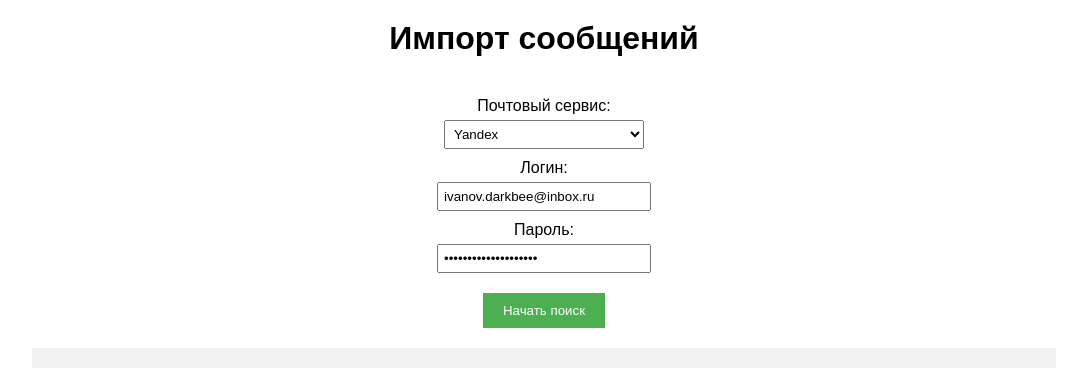
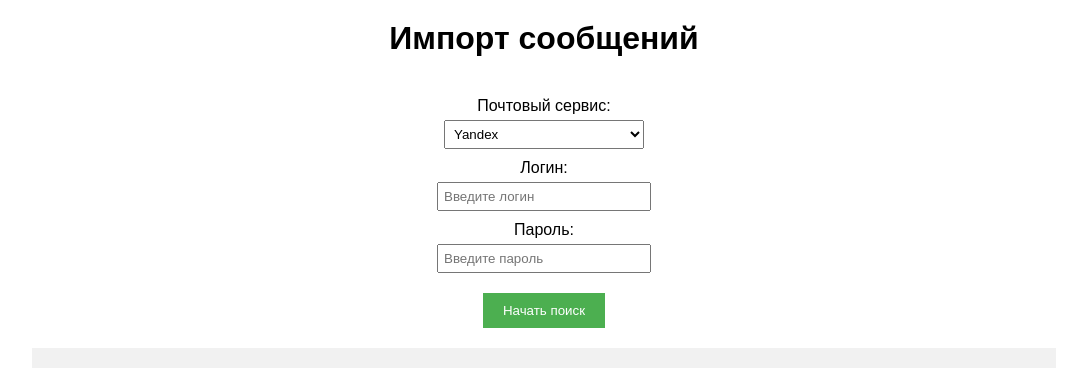
Before and after one commit to Blacksite54/mail-websocket, a Django app: page /user/import-messages/ in a window 1280 px wide. Shown: the top 388 px of the page, without its empty margins (96-1183 px from the left). Run offline with Django 5.2, Linux system fonts and the light colour scheme.

Commit message:
fix: html

```diff
--- a/api/users/templates/users/index.html
+++ b/api/users/templates/users/index.html
@@ -10,17 +10,17 @@
 
 <div class="import-form">
     <label for="email-service">Почтовый сервис:</label>
-    <select id="email-service" value="mail.ru">
+    <select id="email-service">
         <option value="yandex.ru">Yandex</option>
         <option value="gmail.com">Gmail</option>
         <option value="mail.ru">Mail.ru</option>
     </select>
 
     <label for="username">Логин:</label>
-    <input type="text" id="username" value="ivanov.darkbee@inbox.ru" placeholder="Введите логин">
+    <input type="text" id="username" placeholder="Введите логин">
 
     <label for="password">Пароль:</label>
-    <input type="password" id="password" value="m62KEXxqR5uR3Gm2ugpW" placeholder="Введите пароль">
+    <input type="password" id="password" placeholder="Введите пароль">
 
     <button id="start-search-btn">Начать поиск</button>
 </div>
```
